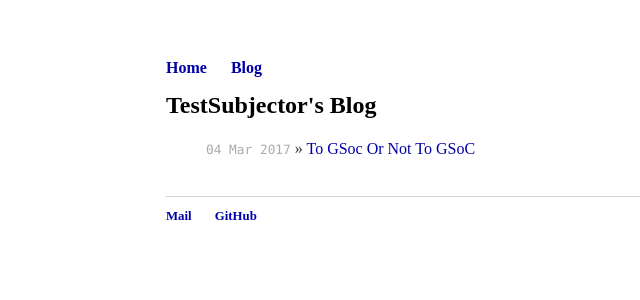
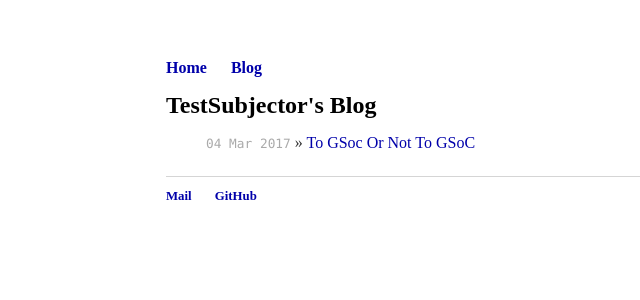
Before and after one commit to TestSubjector/testsubjector.github.io, a Jekyll site: the page built from blog/index.html, in a window 1280 px wide. Shown: the top 300 px of the page, without its empty margins (26-666 px from the left). Built offline with Jekyll 4.4.1, drawn with Linux system fonts in a browser that asks for light colours.

Commit message:
Final fixes

```diff
--- a/css/main.css
+++ b/css/main.css
@@ -16,11 +16,11 @@ footer { border-top: 1px solid #d5d5d5; font-size: .8em; }
 /* Blog */
 ul.posts {
   list-style-type: none;
-  margin-bottom: 2em;
+  margin-bottom: 1.5em;
 }
 
 ul.posts li {
-   line-height: 1.75em;
+   line-height: 1em;
 }
 
 ul.posts span {
```
